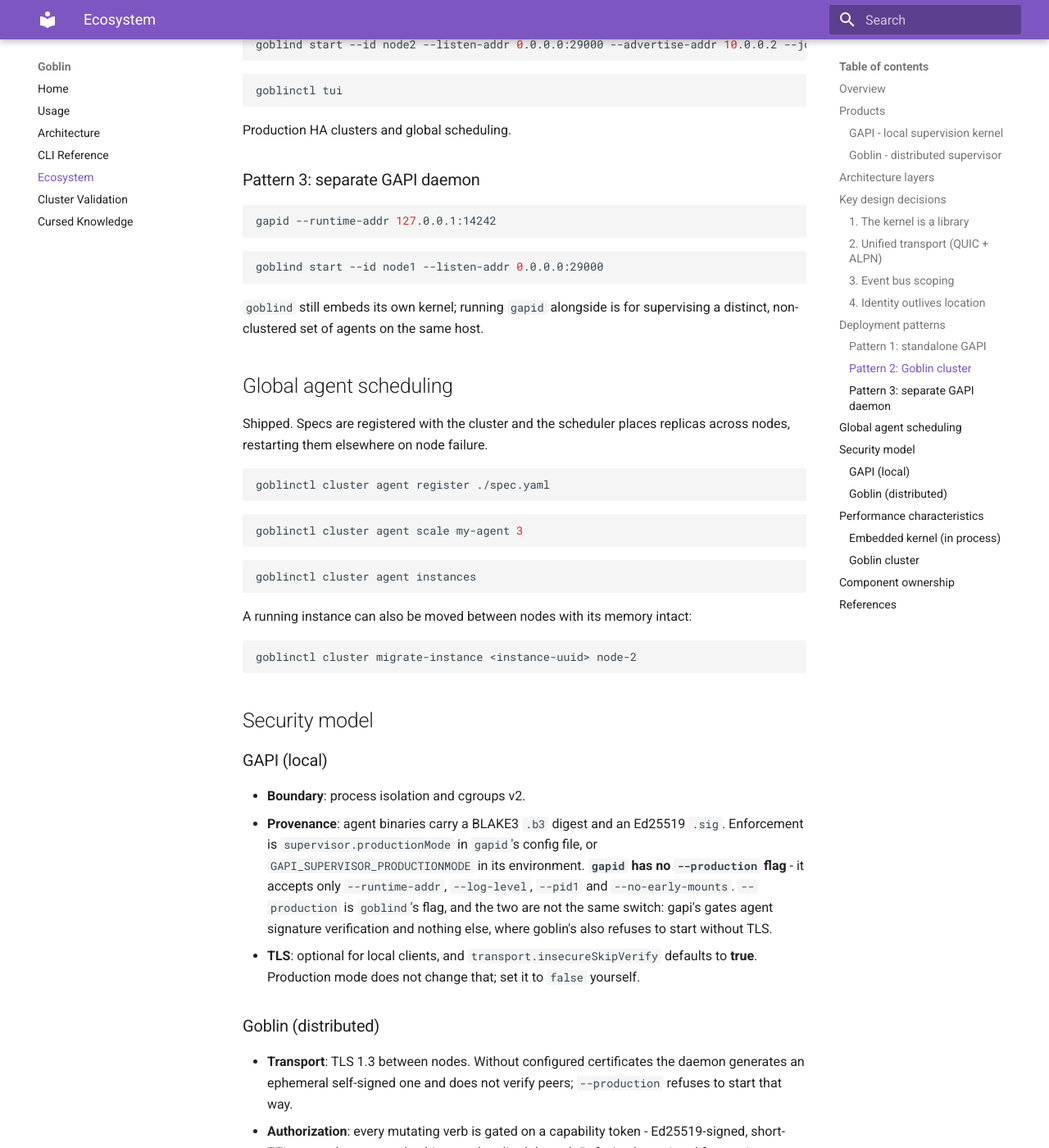
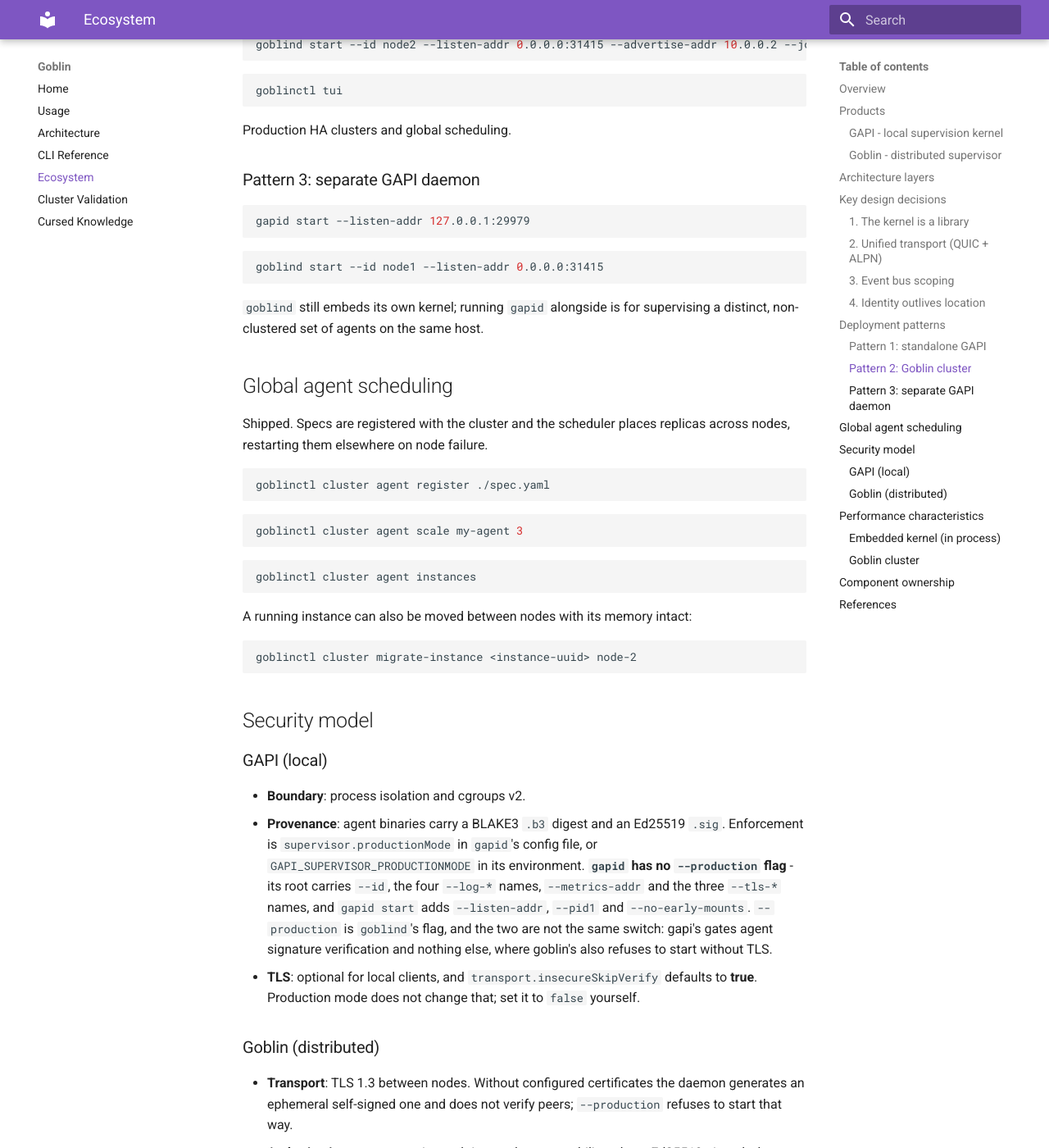
Before and after one commit to goppydae/goblin, an MkDocs documentation site: the page built from docs/ecosystem.md, in a window 1280 px wide and 1400 px high, scrolled down 2736 px. Shown: the whole window at 82% size. Built offline with MkDocs 1.6.1 and Material for MkDocs 9.7.7, drawn with Linux system fonts in a browser that asks for light colours; some of the changed text lies outside the part shown.

Commit message:
docs: the mnemonic port and gapid's real surface (#74)
Operator decision 48's deferred half. 29000 becomes 31415 across
cli-reference, usage, ecosystem and architecture, with the co-located
node examples following it to 31416 and 31417 so the "adjacent ports on
one host" pattern still reads.

Files GOBLIN-DIV-075. ecosystem.md offered
`gapid --runtime-addr 127.0.0.1:14242` as a runnable line, wrong three
ways at once: the flag was renamed --listen-addr, 14242 stopped being
gapi's default at v0.1.0-proto2k, and --listen-addr lives on the start
subcommand. An operator pasting it gets a usage error and, on fixing
the flag, dials a port nothing binds. The corrections were taken from
gapi's pkg/cli/roots.go and core/product rather than from gapi's prose,
so this does not inherit a second copy of GAPI-DIV-114.

That entry expired rather than being wrong, and the difference is worth
keeping. GOBLIN-DIV-032's exit records every documented flag checked
against the real binaries on 2026-07-29, "leaving only --runtime-addr
correctly attributed to gapid". That was sound when performed. The
rename landed on 08-02 and the port moved on 08-06, and nothing re-ran
it, because it was a one-time audit and not a gate. Cross-product
documentation has no compiler and no CI job on the other repo's
surface, so it decays silently and by default. Filed open for that
reason.

THE TWO FIXTURES KEEP 29000 ON PURPOSE and now say why. In
cluster-migration.nix the literal is load-bearing: the
`ss -uln | grep -q ':29000'` wait passes only if --listen-addr was
honoured, and moving it onto the new default would make the assertion
vacuous, since a goblind that ignored the flag entirely would still
bind 31415 and still pass. pid1_test.go gets the same note. They are
not stale numbers; they are deliberately non-default ones.

Verified: nix build, nix flake check --no-build --all-systems, mage
build and mage lint all green, and go vet -tags pid1 ./test/pid1/...
exits 0 for the commented test.

````diff
--- a/docs/ecosystem.md
+++ b/docs/ecosystem.md
@@ -40,9 +40,9 @@ Used for production clusters and multi-region deployments.
 +--------------------------------------------------------------+
 |  GAPI daemon (gapid)     |  Goblin daemon (goblind)          |
 |  - local supervision     |  - global scheduling              |
-|  - port 14242 (QUIC)     |  - cluster coordination           |
+|  - port 29979 (QUIC)     |  - cluster coordination           |
 |                          |  - embeds the GAPI kernel         |
-|                          |  - port 29000 (QUIC + ALPN)       |
+|                          |  - port 31415 (QUIC + ALPN)       |
 +--------------------------------------------------------------+
 |               GAPI core libraries (gapi/core/*)              |
 |  - agentmgr  - lifecycle  - eventbus  - transport            |
@@ -66,7 +66,7 @@ products manage agents identically. A Goblin deployment is one binary.
 One port carries every protocol, routed by TLS ALPN.
 
 ```
-Goblin QUIC listener :29000
+Goblin QUIC listener :31415
 |-- ALPN "gapi-quic"     -> embedded kernel protocol
 |-- ALPN "goblin-rpc"    -> cluster RPC (SchedulerRPC, NodeRPC)
 |-- ALPN "serf-quic"     -> membership gossip
@@ -115,11 +115,11 @@ Local agent management is always on - `goblind` embeds the kernel, so
 there is no flag to enable it.
 
 ```bash
-goblind start --id node1 --listen-addr 0.0.0.0:29000 --advertise-addr 10.0.0.1
+goblind start --id node1 --listen-addr 0.0.0.0:31415 --advertise-addr 10.0.0.1
 ```
 
 ```bash
-goblind start --id node2 --listen-addr 0.0.0.0:29000 --advertise-addr 10.0.0.2 --join 10.0.0.1:29000
+goblind start --id node2 --listen-addr 0.0.0.0:31415 --advertise-addr 10.0.0.2 --join 10.0.0.1:31415
 ```
 
 ```bash
@@ -131,11 +131,11 @@ Production HA clusters and global scheduling.
 ### Pattern 3: separate GAPI daemon
 
 ```bash
-gapid --runtime-addr 127.0.0.1:14242
+gapid start --listen-addr 127.0.0.1:29979
 ```
 
 ```bash
-goblind start --id node1 --listen-addr 0.0.0.0:29000
+goblind start --id node1 --listen-addr 0.0.0.0:31415
 ```
 
 `goblind` still embeds its own kernel; running `gapid` alongside is for
@@ -173,8 +173,10 @@ goblinctl cluster migrate-instance <instance-uuid> node-2
 - **Provenance**: agent binaries carry a BLAKE3 `.b3` digest and an
   Ed25519 `.sig`. Enforcement is `supervisor.productionMode` in
   `gapid`'s config file, or `GAPI_SUPERVISOR_PRODUCTIONMODE` in its
-  environment. **`gapid` has no `--production` flag** - it accepts only
-  `--runtime-addr`, `--log-level`, `--pid1` and `--no-early-mounts`.
+  environment. **`gapid` has no `--production` flag** - its root carries
+  `--id`, the four `--log-*` names, `--metrics-addr` and the three
+  `--tls-*` names, and `gapid start` adds `--listen-addr`, `--pid1` and
+  `--no-early-mounts`.
   `--production` is `goblind`'s flag, and the two are not the same
   switch: gapi's gates agent signature verification and nothing else,
   where goblin's also refuses to start without TLS.
````
Also changed, not shown: docs/architecture.md (+1 -1 lines), docs/cli-reference.md (+11 -11 lines), docs/usage.md (+7 -7 lines), 3 other files.
